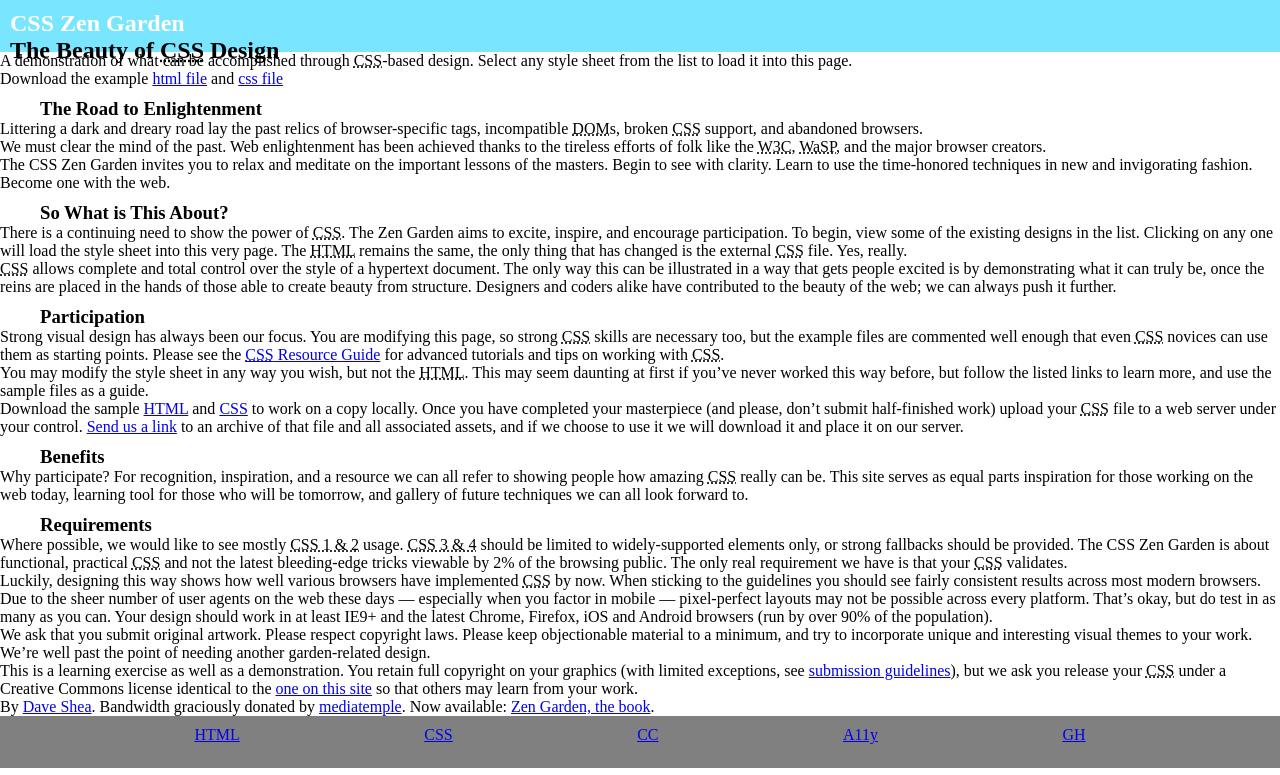
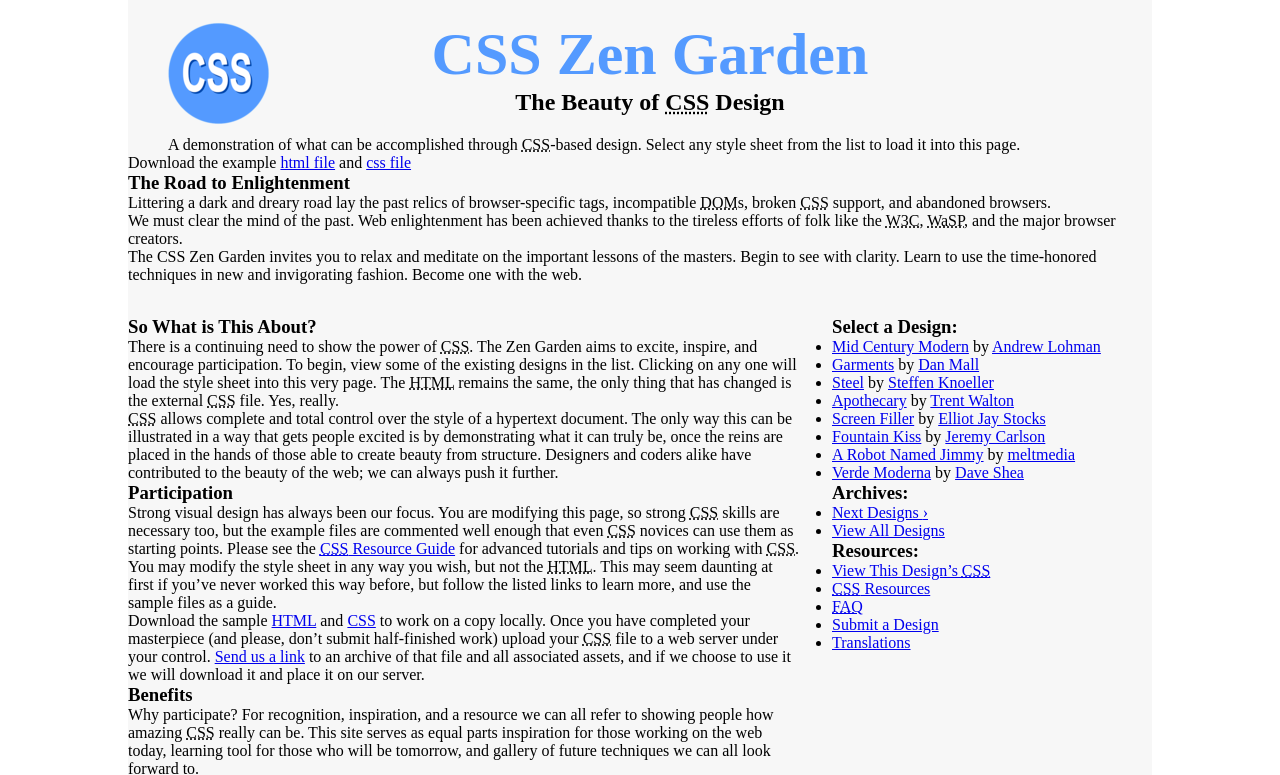
Before and after one commit to mohanlar96/mohanlar96.github.io, a plain HTML site: page lab3/index.html in a window 1280 px wide. Shown: the top 775 px of the page. Drawn offline with Linux system fonts and the light colour scheme; files that its build step writes are made by us from their sources.

Commit message:
updated.

```diff
--- a/lab3/index.html
+++ b/lab3/index.html
@@ -4,13 +4,14 @@
 	<meta charset="utf-8">
 	<title>CSS Zen Garden: The Beauty of CSS Design</title>
 
-	<link rel="stylesheet" media="screen" href="style.css?v=8may2013">
+	<link rel="stylesheet" media="screen" href="style/style.css">
 	<link rel="alternate" type="application/rss+xml" title="RSS" href="http://www.csszengarden.com/zengarden.xml">
 
 	<meta name="viewport" content="width=device-width, initial-scale=1.0">
 	<meta name="author" content="Dave Shea">
 	<meta name="description" content="A demonstration of what can be accomplished visually through CSS-based design.">
 	<meta name="robots" content="all">
+
 
 
 	<!--[if lt IE 9]>
--- /dev/null
+++ b/lab3/style/style.css
@@ -0,0 +1,62 @@
+*{
+  padding: 0;
+  margin: 0;
+}
+
+.page-wrapper{
+  display: grid;
+  grid-template-rows:repeat(3,1fr);
+   grid-template-columns:repeat(3,1fr);
+  height: 1000px;
+  grid-gap: 2em;
+  background: #f7f7f7;
+  width: 80%;
+  margin: auto;
+}
+#zen-supporting{
+
+   grid-column: 1/3;
+}
+aside{
+  grid-column: 3;
+  grid-row: 2/4;
+}
+#zen-intro{
+ grid-column: 1/4;
+
+}
+
+/* styling starting  */
+
+header{
+  padding: 20px;
+  text-align: center;
+}
+header h1{
+  font-size: 60px;
+  color:#549aff;
+  grid-column: 1/3;
+
+
+}
+header h2{
+
+}
+header h1:before{
+  content:  url('../../img/css.png');
+  float:left;
+  padding-left: -40px;
+  width: 20px;
+
+
+
+
+
+
+
+
+
+
+
+
+}
```
Also changed, not shown: img/css.png (added), img/img_5terre_wide.jpg (added).
